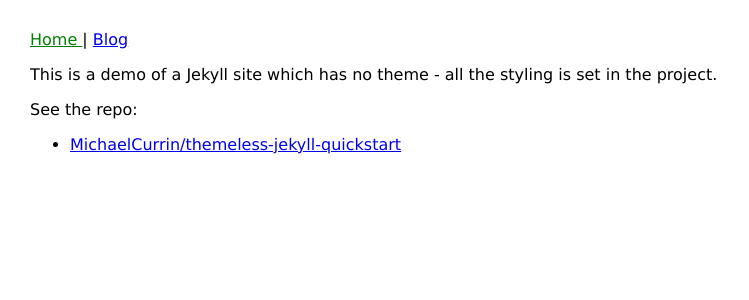
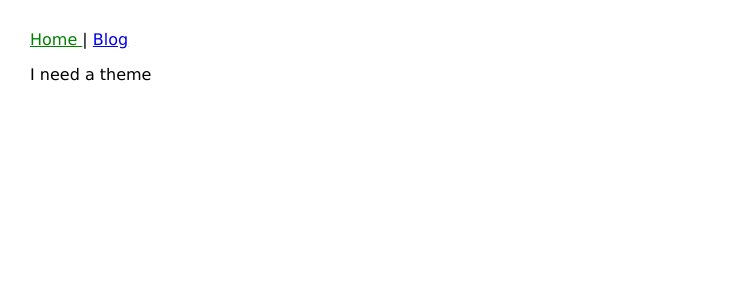
Before and after one commit to vasilisa-the-beautiful/BB-themeless-jekyll-quickstart, a Jekyll site: the page built from index.md, in a window 1280 px wide. Shown: the top 300 px of the page, without its empty margins (0-749 px from the left). Built offline with Jekyll 4.4.1, drawn with Linux system fonts in a browser that asks for light colours.

Commit message:
commit on master

```diff
--- a/index.md
+++ b/index.md
@@ -3,8 +3,4 @@ layout: default
 title: Home
 ---
 
-This is a demo of a Jekyll site which has no theme - all the styling is set in the project.
-
-See the repo:
-
-- [MichaelCurrin/themeless-jekyll-quickstart](https://github.com/MichaelCurrin/themeless-jekyll-quickstart/)
+I need a theme
```
Also changed, not shown: README.md (deleted).
